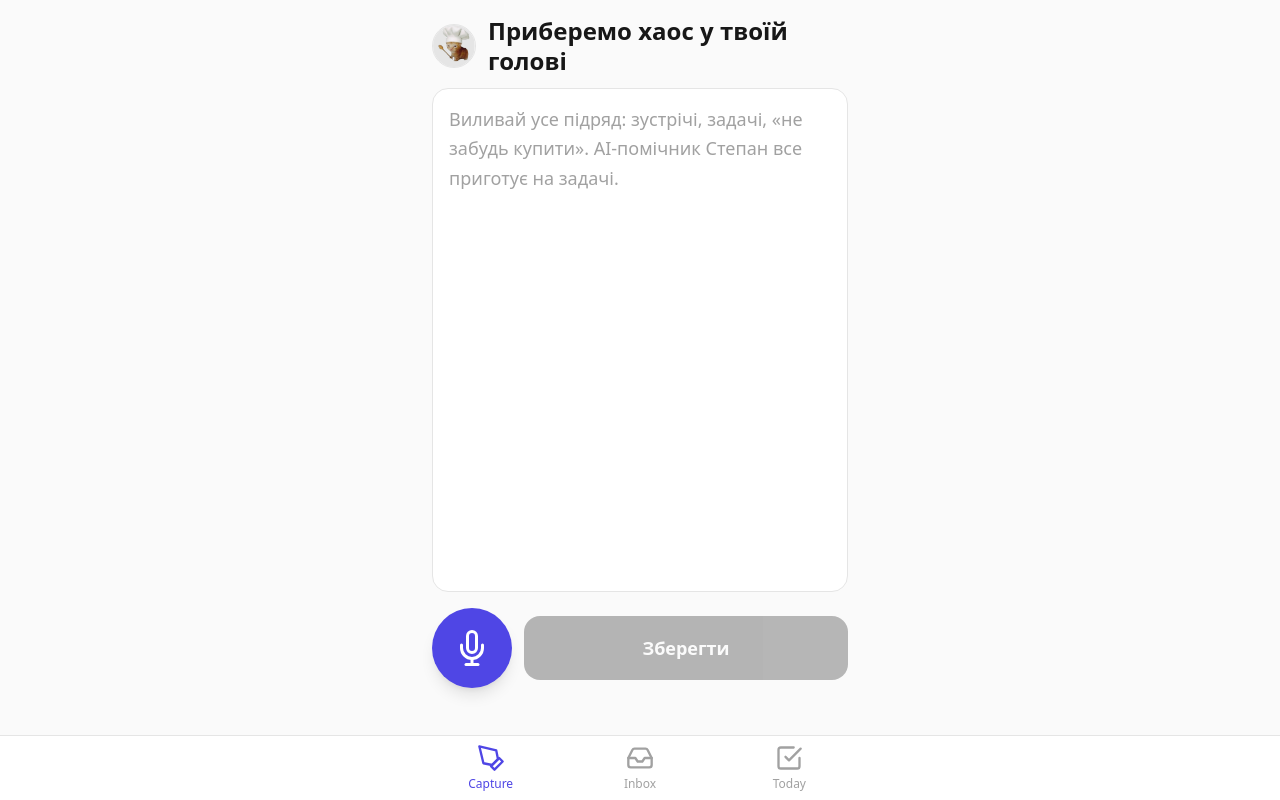
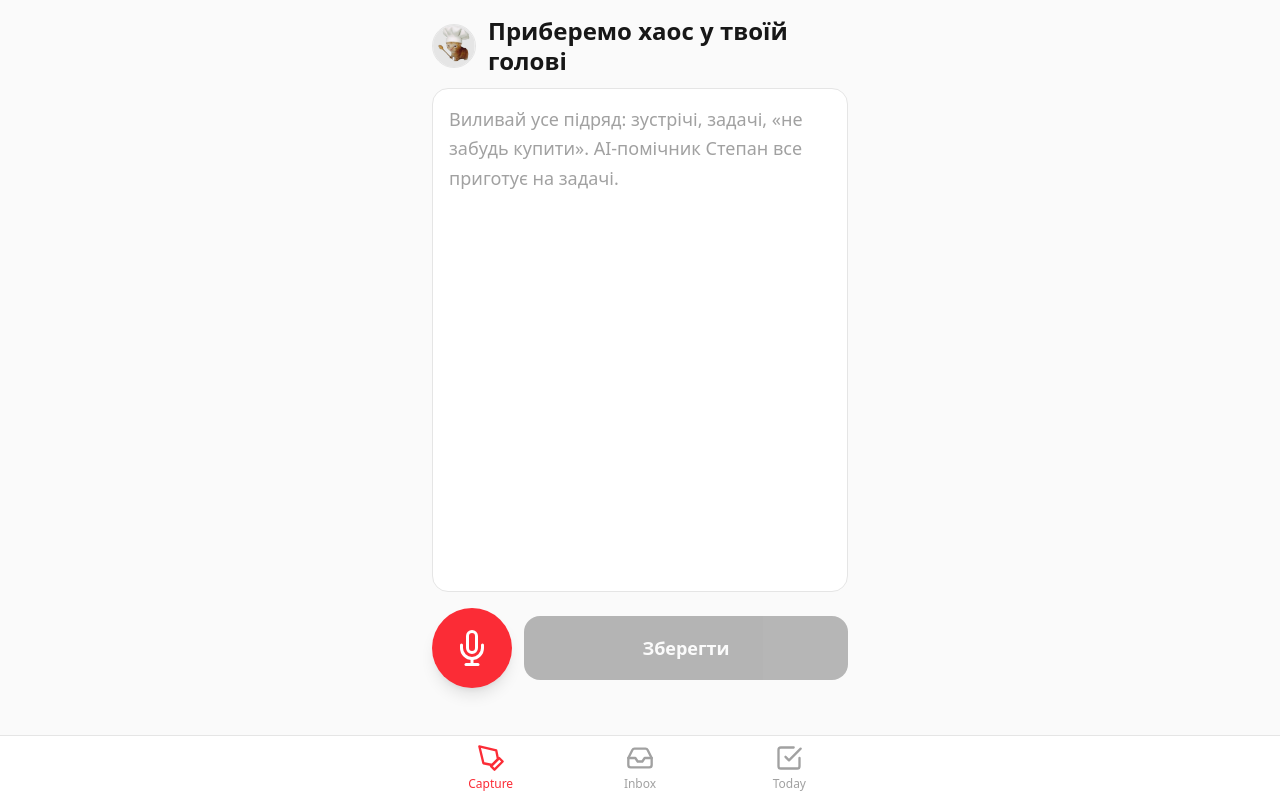
Before and after one commit to mykhailovanatasha/todo-app, a Next.js app: page / in a window 1280 px wide. Built offline with nearby package versions, Linux system fonts and the light colour scheme.

Commit message:
Red mic button and red active nav tab
Co-Authored-By: Claude Fable 5 <noreply@anthropic.com>

```diff
--- a/app/page.tsx
+++ b/app/page.tsx
@@ -161,8 +161,8 @@ export default function CapturePage() {
           aria-label={recording ? "Зупинити диктування" : "Почати диктування"}
           className={`flex h-20 w-20 shrink-0 items-center justify-center rounded-full shadow-lg transition-colors active:scale-95 ${
             recording
-              ? "animate-pulse bg-red-500 text-white ring-4 ring-red-200"
-              : "bg-accent text-white"
+              ? "animate-pulse bg-red-600 text-white ring-4 ring-red-200"
+              : "bg-red-500 text-white"
           }`}
         >
           <svg viewBox="0 0 24 24" fill="none" stroke="currentColor" strokeWidth="2" strokeLinecap="round" strokeLinejoin="round" className="h-9 w-9">
--- a/components/BottomNav.tsx
+++ b/components/BottomNav.tsx
@@ -49,7 +49,7 @@ export default function BottomNav() {
               key={tab.href}
               href={tab.href}
               className={`flex min-h-16 flex-col items-center justify-center gap-1 py-2 text-xs font-medium transition-colors ${
-                active ? "text-accent" : "text-neutral-400"
+                active ? "text-red-500" : "text-neutral-400"
               }`}
             >
               {tab.icon}
```
